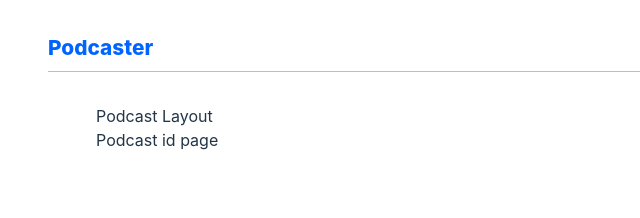
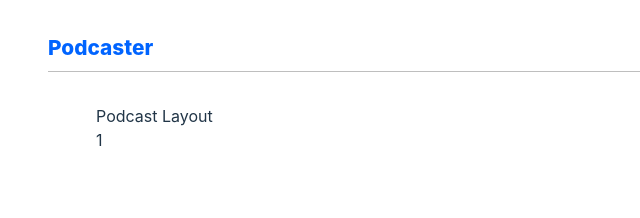
Before and after one commit to jorgebef/mca-spain-technical, a React (Vite) app: page /podcast/1 in a window 1280 px wide. Shown: the top 218 px of the page, without its empty margins (0-640 px from the left). Built offline with nearby package versions, Linux system fonts and the light colour scheme.

Commit message:
corregir destino del Link para redirigir a la ruta con podcastId y leerlo en el componente final

```diff
--- a/src/components/ResultGrid/ResultGrid.tsx
+++ b/src/components/ResultGrid/ResultGrid.tsx
@@ -21,7 +21,6 @@ export const ResultGrid = ({ query }: ResultsProps) => {
 
 	useEffect(() => {
 		if (error || isLoading || data === undefined) return;
-    console.log(data[0])
 
 		if (query !== "") {
 			const newResult = filterArray<Top100Result>(data, "title.label", query);
@@ -35,7 +34,7 @@ export const ResultGrid = ({ query }: ResultsProps) => {
 		<ul className={s.container}>
 			{results.map((res, i) => (
 				<li key={res.id.attributes["im:id"] + i} className={s.cell}>
-					<Link to={`/podcast/${res.title.label}`}>
+					<Link to={`/podcast/${res.id.attributes["im:id"]}`}>
 						<div className={s.imgWrapper}>
 							<img src={res["im:image"][0].label} alt={res.title.label} />
 						</div>
--- a/src/routes/PodcastId.tsx
+++ b/src/routes/PodcastId.tsx
@@ -1,7 +1,11 @@
+import { useParams } from "react-router-dom";
+
 export const PodcastId = () => {
+	let { podcastId } = useParams();
+
 	return (
 		<div>
-			<div>Podcast id page</div>
+			<div>{podcastId}</div>
 		</div>
 	);
 };
```
